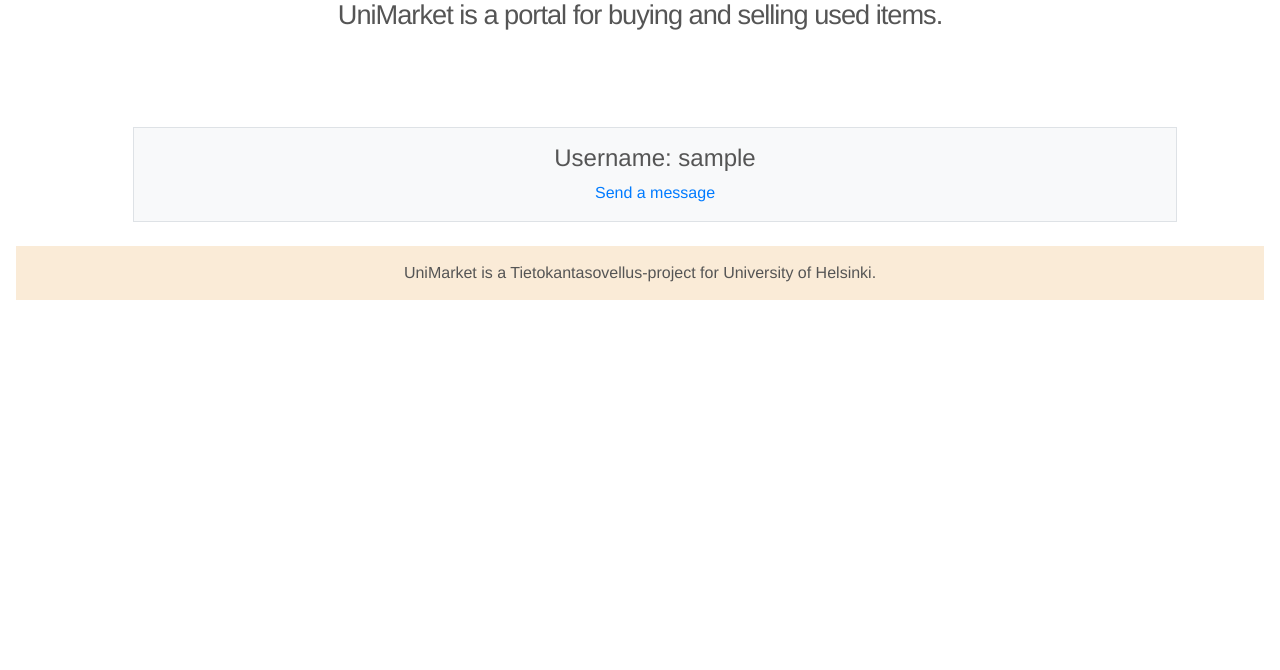
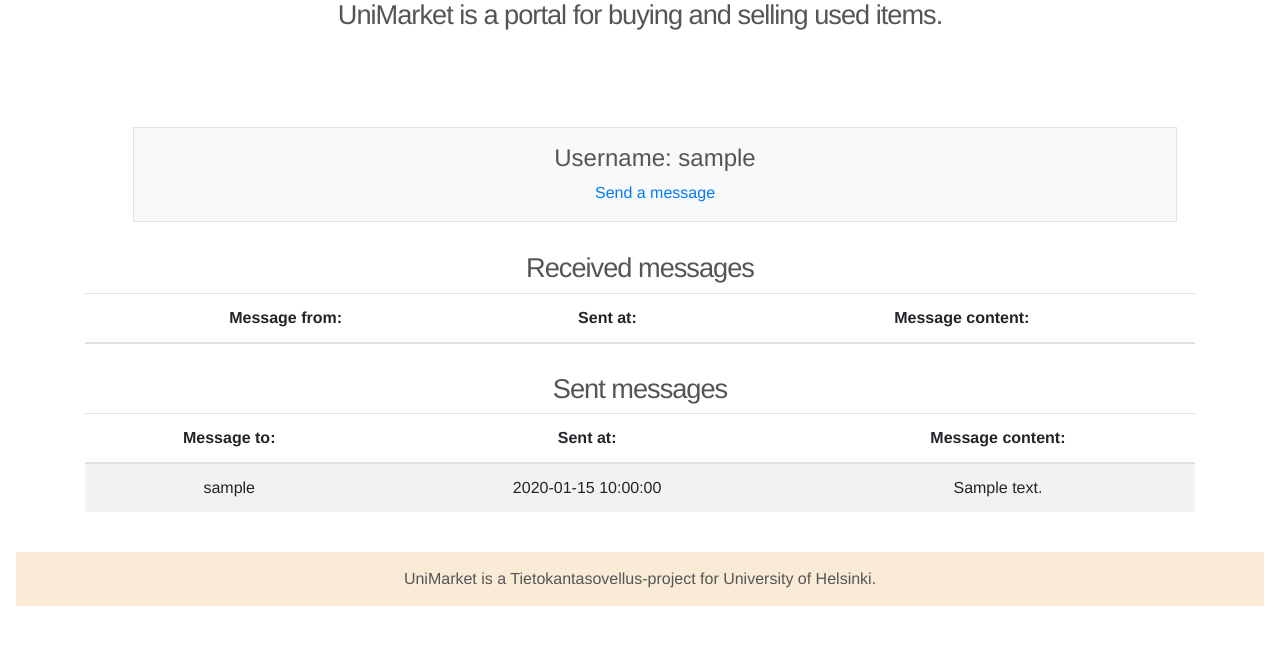
Before and after one commit to henriimmonen/UniMarket, a Flask app: template templates/userinformation.html in a window 1280 px wide. Shown: the part 369-1039 px from the top of the page. Before the commit the page ends 669 px from the top, so only its background shows below. Run offline with Flask 2, Linux system fonts and the light colour scheme; the template is opened without the code that fills it: most values are stand-ins (such as "Sample title", 1, 10 or a date in 2020); lists and menus that the app fills with data are empty; some libraries are stand-ins or nearby versions.

Commit message:
sent messages visible in users page

```diff
--- a/routes.py
+++ b/routes.py
@@ -147,8 +147,9 @@ def comment():
 def user_information():
 	user_id = users.user_id()
 	username = users.user_name(user_id)
-	messages = users.get_messages(user_id)
-	return render_template("userinformation.html", username=username, messages=messages)
+	messages_to_user = users.get_messages(user_id)
+	messages_sent_by_user = users.get_sent_messages(user_id)
+	return render_template("userinformation.html", username=username, messages=messages_to_user, sent_messages=messages_sent_by_user)
 
 @app.route("/sendmessage", methods=["GET"])
 def private_message():
--- a/templates/userinformation.html
+++ b/templates/userinformation.html
@@ -6,24 +6,42 @@
     <h4>Username: {{username}}</h4> <a href="/sendmessage">Send a message</a>
   </div>
 </div>
-{% for message in messages %}
-    <h3>Private Messages</h3>
+  <h3>Received messages</h3>
   <table class="table table-striped">
     <thead>
       <tr>
         <th scope="col">Message from:</th>
+        <th scope="col">Sent at:</th>
         <th scope="col">Message content:</th>
-            <th scope="col">Sent at:</th>
       </tr>
     </thead>
     <tbody>
       <tr>
-            <th scope="row"></th>
+        {% for message in messages %}
         <td>{{message.username}}</td>
+        <td>{{message.sent_at}}</td>
         <td>{{message.content}}</td>
-            <td>{{message.sent_at}}</td>
       </tr>
+      {% endfor %}
     </tbody>
   </table>
+  <h3>Sent messages</h3>
+  <table class="table table-striped">
+    <thead>
+      <tr>
+        <th scope="col">Message to:</th>
+        <th scope="col">Sent at:</th>
+        <th scope="col">Message content:</th>
+      </tr>
+    </thead>
+    <tbody>
+      <tr>
+        {% for sent in sent_messages %}
+        <td>{{sent.username}}</td>
+        <td>{{sent.sent_at}}</td>
+        <td>{{sent.content}}</td>
+      </tr>
       {% endfor %}
+    </tbody>
+  </table>
 {% endblock %}
--- a/users.py
+++ b/users.py
@@ -61,6 +61,12 @@ def get_messages(user_id):
     messages = result.fetchall()
     return messages
 
+def get_sent_messages(user_id):
+    sql = "SELECT m.content, m.sent_at, u.username FROM messages m, users u WHERE sent_by=:id AND u.id=m.sent_to"
+    result = db.session.execute(sql, {"id":user_id})
+    messages = result.fetchall()
+    return messages
+
 def send_private_message(content, sent_by, sent_to):
     try:
         sql = "INSERT INTO messages (content, sent_at, sent_by, sent_to) VALUES (:content, NOW(), :sent_by, :sent_to)"
```
Lines whose indentation alone changed are shown as unchanged.
